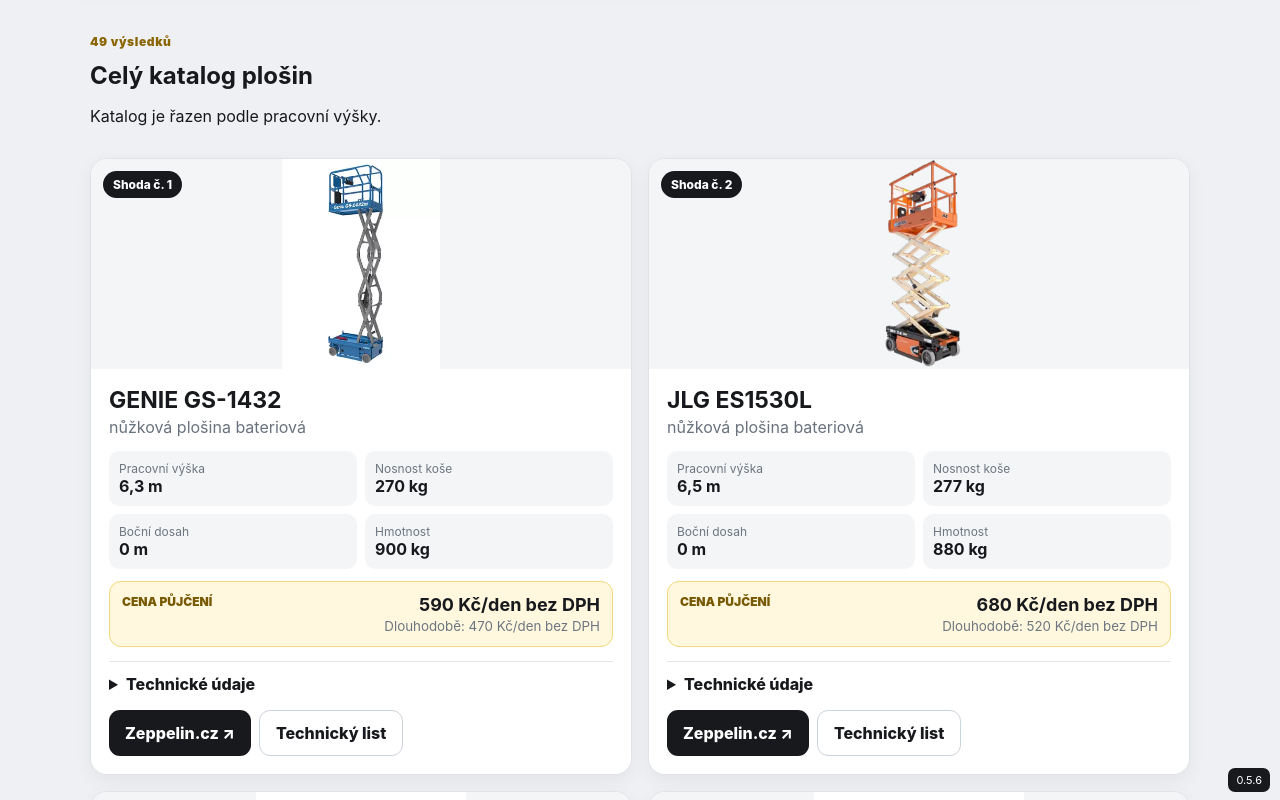
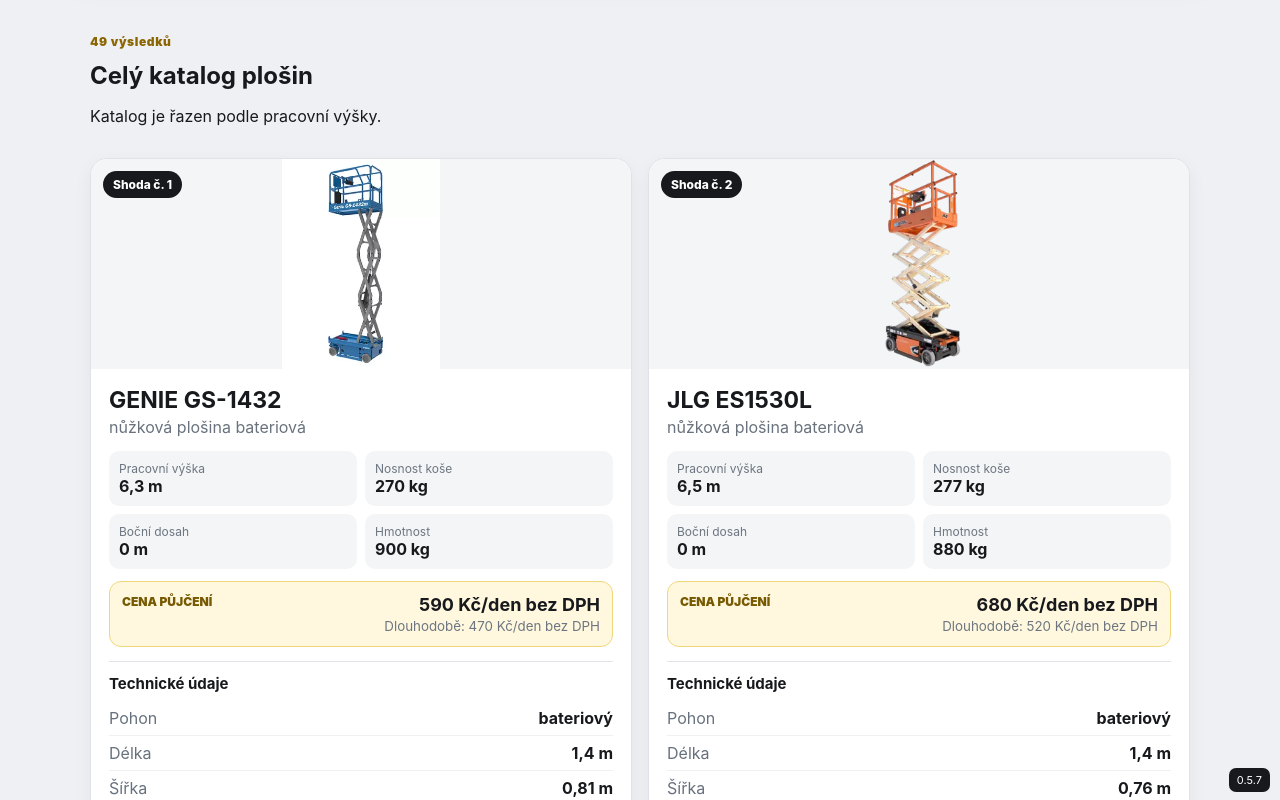
Before and after one commit to bartovaschranka-create/pomoc-infolince-plosiny, a plain HTML site: page index.html in a window 1280 px wide. Both pictures are taken after a click on the button "Zobrazit celý katalog". Shown: the part 529-1329 px from the top of the page. Drawn offline with Linux system fonts and the light colour scheme.

Commit message:
Show technical specs by default

```diff
--- a/app.js
+++ b/app.js
@@ -163,15 +163,15 @@
         </div>
         ${priceBlock(machine)}
         ${matchDeltaBlock(machine, requestedFilters)}
-        <details>
-          <summary>Technické údaje</summary>
+        <div class="spec-panel">
+          <h4>Technické údaje</h4>
           <div class="spec-row"><span>Pohon</span><strong>${esc(machine.drive || "Neuvedeno")}</strong></div>
           <div class="spec-row"><span>Délka</span><strong>${fmt(machine.dimensions?.lengthM)} m</strong></div>
           <div class="spec-row"><span>Šířka</span><strong>${fmt(machine.dimensions?.widthM)} m</strong></div>
           <div class="spec-row"><span>Výška</span><strong>${fmt(machine.dimensions?.heightM)} m</strong></div>
           <div class="spec-row"><span>Rozměr koše</span><strong>${esc(machine.platformText || "Neuvedeno")}</strong></div>
           <div class="spec-row"><span>Náklon</span><strong>${esc(machine.maxChassisTiltText || "Neuvedeno")}</strong></div>
-        </details>
+        </div>
         <div class="machine-actions">
           <a class="link-button primary" target="_blank" rel="noopener" href="${esc(machine.sourceUrl || "#")}">Zeppelin.cz ↗</a>
           ${documentButton}
--- a/data/machines.js
+++ b/data/machines.js
@@ -1,5 +1,5 @@
 window.MACHINE_CATALOG = {
-  "version": "0.5.6",
+  "version": "0.5.7",
   "updatedAt": "2026-06-29",
   "sourceName": "Zeppelin CZ + technicke podklady vyrobcu",
   "machines": [
--- a/index.html
+++ b/index.html
@@ -5,7 +5,7 @@
   <meta name="viewport" content="width=device-width, initial-scale=1">
   <meta name="theme-color" content="#17191d">
   <title>Plošinový poradce | Zeppelin CZ</title>
-  <link rel="stylesheet" href="styles.css?v=0.5.6">
+  <link rel="stylesheet" href="styles.css?v=0.5.7">
 </head>
 <body>
   <main class="page-shell">
@@ -77,9 +77,9 @@
   <footer class="footer">
     <span>Aktuální dostupnost strojů na pobočkách aplikace neověřuje.</span>
   </footer>
-  <div class="fixed-version">0.5.6</div>
+  <div class="fixed-version">0.5.7</div>
 
-  <script src="data/machines.js?v=0.5.6"></script>
-  <script src="app.js?v=0.5.6"></script>
+  <script src="data/machines.js?v=0.5.7"></script>
+  <script src="app.js?v=0.5.7"></script>
 </body>
 </html>
--- a/styles.css
+++ b/styles.css
@@ -26,7 +26,7 @@ h2{margin:0}.step{width:30px;height:30px;border-radius:50%;display:inline-grid;p
 .price-box{margin-top:12px;padding:12px;border-radius:12px;background:#fff8df;border:1px solid #f0d77a;display:flex;justify-content:space-between;gap:14px;align-items:flex-start}.price-box>span{font-size:12px;font-weight:900;color:#765900;text-transform:uppercase}.price-box strong,.price-box small{display:block;text-align:right}.price-box strong{font-size:18px}.price-box small{margin-top:3px;color:#6d7680}
 .match-delta{margin-top:10px;padding:12px;border-radius:12px;background:#eef7ff;border:1px solid #c8dfef}.match-delta p{margin:0 0 8px;font-size:12px;font-weight:900;color:#174261;text-transform:uppercase}.match-delta>div{display:grid;grid-template-columns:repeat(2,1fr);gap:8px}.match-delta span{background:#fff;border-radius:9px;padding:9px}.match-delta em{display:block;font-style:normal;font-size:12px;color:#65707b}.match-delta strong{font-size:16px}
 .machine-actions{display:flex;flex-wrap:wrap;gap:8px;margin-top:16px}.source-note{margin-top:12px;font-size:12px;color:#69727d}
-details{margin-top:14px;border-top:1px solid #e1e4e8;padding-top:12px}summary{cursor:pointer;font-weight:800}.spec-row{display:flex;justify-content:space-between;gap:12px;padding:7px 0;border-bottom:1px solid #eef0f2}.spec-row span{color:#67717d}
+.spec-panel{margin-top:14px;border-top:1px solid #e1e4e8;padding-top:12px}.spec-panel h4{margin:0 0 8px;font-size:15px}.spec-row{display:flex;justify-content:space-between;gap:12px;padding:7px 0;border-bottom:1px solid #eef0f2}.spec-row span{color:#67717d}
 .safety-note{margin-top:18px;padding:14px;border-radius:12px;background:#fff7dc;border:1px solid #f0d77a}
 .footer{max-width:1180px;margin:0 auto 30px;padding:0 18px;display:flex;justify-content:space-between;gap:16px;color:#606a75;font-size:13px}.fixed-version{position:fixed;right:10px;bottom:8px;background:#17191d;color:#fff;padding:5px 8px;border-radius:7px;font-size:11px}
 .eyebrow{font-size:12px;font-weight:900;color:#8b6500;letter-spacing:.05em}.empty{background:#fff;padding:24px;border-radius:14px;border:1px solid #dfe3e8}
```
